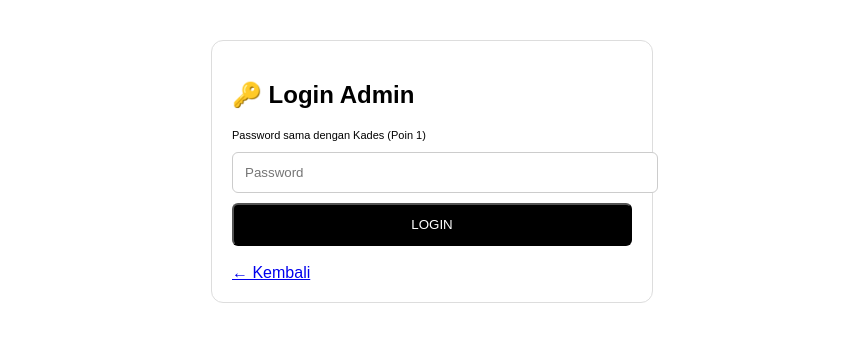
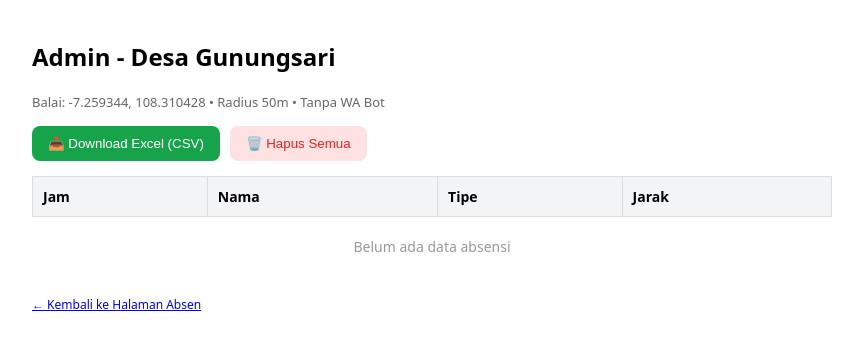
Before and after one commit to desagunungsari207/Absensi-Perangkat, a Next.js app: page /admin in a window 1280 px wide. Shown: the top 350 px of the page, without its empty margins (208-1071 px from the left). Built offline with nearby package versions, Linux system fonts and the light colour scheme.

Commit message:
Update page.js

```diff
--- a/app/admin/page.js
+++ b/app/admin/page.js
@@ -1,109 +1,59 @@
-'use client';
-import { useState, useEffect } from 'react';
-export default function Admin(){
-  const [login, setLogin] = useState(false);
-  const [passInput, setPassInput] = useState('');
-  const [staff, setStaff] = useState([]);
-  const [wifiSSID, setWifiSSID] = useState('CIKA_NANAT');
-  const [jamMasuk, setJamMasuk] = useState('07:30');
-  const [jamPulang, setJamPulang] = useState('15:30');
-  const [toleransi, setToleransi] = useState('15');
-  const [nama, setNama] = useState('');
-  const [wa, setWa] = useState('');
-  const [jabatan, setJabatan] = useState('Perangkat Desa');
-  const [newPass, setNewPass] = useState('');
-  const [nomorKades, setNomorKades] = useState('');
+"use client";
+import { useState, useEffect } from "react";
 
-  useEffect(()=>{
-    setWifiSSID(localStorage.getItem('wifi_desa') || 'CIKA_NANAT');
-    setStaff(JSON.parse(localStorage.getItem('staff_desa') || '[]'));
-    setJamMasuk(localStorage.getItem('jam_masuk') || '07:30');
-    setJamPulang(localStorage.getItem('jam_pulang') || '15:30');
-    setToleransi(localStorage.getItem('toleransi') || '15');
-    setNomorKades(localStorage.getItem('nomor_kades') || '');
-  },[]);
+export default function AdminGunungsari() {
+  const [riwayat, setRiwayat] = useState([]);
 
-  const handleLogin = ()=>{
-    const saved = localStorage.getItem('pass_admin') || 'Ch@dast1936';
-    if(passInput === saved) setLogin(true); else alert('Password salah! Default Ch@dast1936');
-  }
-  const tambahStaff = ()=>{
-    if(!nama || !wa) return alert('Nama & WA wajib');
-    if(staff.length >=10) return alert('Maksimal 10 sesuai rencana');
-    const baru = { id: Date.now(), nama, wa, jabatan };
-    const all = [...staff, baru]; setStaff(all);
-    localStorage.setItem('staff_desa', JSON.stringify(all));
-    alert(`✅ ${nama} ditambah. Total ${all.length}/10`); setNama(''); setWa('');
-  }
-  const hapusStaff = (id)=>{
-    if(!confirm('Hapus?')) return;
-    const all = staff.filter(s=>s.id!==id); setStaff(all);
-    localStorage.setItem('staff_desa', JSON.stringify(all));
-  }
-  const saveWifi = ()=>{ localStorage.setItem('wifi_desa', wifiSSID); alert(`✅ WiFi: ${wifiSSID}`); }
-  const saveJam = ()=>{ localStorage.setItem('jam_masuk', jamMasuk); localStorage.setItem('jam_pulang', jamPulang); localStorage.setItem('toleransi', toleransi); alert(`✅ Jam disimpan`); }
-  const savePass = ()=>{ if(!newPass) return alert('Isi password'); localStorage.setItem('pass_admin', newPass); alert(`✅ Password diganti: ${newPass} (untuk Admin & Kades)`); setNewPass(''); }
-  const saveNomorKades = ()=>{ localStorage.setItem('nomor_kades', nomorKades); alert(`✅ Nomor Kades: ${nomorKades}`); }
-  const broadcast = (mode)=>{
-    const pesan = document.getElementById('pesan_broadcast').value;
-    if(!pesan) return alert('Isi pesan');
-    const apikey = localStorage.getItem('callmebot_apikey') || '';
-    if(mode==='Semua'){
-      if(!apikey) return alert('Isi APIKEY di Setting Bot dulu');
-      staff.forEach(s=>{
-        if(s.wa && apikey){ fetch(`https://api.callmebot.com/whatsapp.php?phone=${s.wa}&text=${encodeURIComponent(pesan)}&apikey=${apikey}`).catch(()=>{}); }
-      });
-      alert(`✅ Broadcast SEMUA ke ${staff.length} perangkat via WA Gratis`);
-    } else {
-      alert(`✅ Broadcast WiFi Only: "${pesan}" (hanya tampil di kantor, sesuai poin 4)`);
-    }
-  }
+  useEffect(() => {
+    const saved = JSON.parse(localStorage.getItem("absensi_gunungsari") || "[]");
+    setRiwayat(saved);
+  }, []);
 
-  if(!login){
-    return (<div style={{padding:20, maxWidth:400, margin:'40px auto', border:'1px solid #ddd', borderRadius:12, fontFamily:'sans-serif', background:'white'}}><h2>🔑 Login Admin</h2><p style={{fontSize:11}}>Password sama dengan Kades (Poin 1)</p><input type="password" value={passInput} onChange={e=>setPassInput(e.target.value)} placeholder="Password" style={{width:'100%', padding:12, borderRadius:6, border:'1px solid #ccc'}}/><button onClick={handleLogin} style={{width:'100%', padding:12, marginTop:10, background:'black', color:'white', borderRadius:6}}>LOGIN</button><br/><br/><a href="/">← Kembali</a></div>)
-  }
+  const downloadCSV = () => {
+    if(riwayat.length === 0) return alert("Belum ada data");
+    let csv = "Tanggal,Nama,Tipe,Jarak\n";
+    riwayat.forEach(r => csv += `"${r.jam}","${r.nama}","${r.tipe}","${r.jarak}m"\n`);
+    const blob = new Blob([csv], { type: "text/csv" });
+    const url = URL.createObjectURL(blob);
+    const a = document.createElement("a");
+    a.href = url;
+    a.download = `Absensi-Gunungsari-${new Date().toLocaleDateString()}.csv`;
+    a.click();
+  };
 
   return (
-    <div style={{padding:15, maxWidth:1000, margin:'0 auto', fontFamily:'sans-serif', background:'#f8fafc'}}>
-      <h2>🏛️ Admin Desa Gunungsari</h2>
-      <p style={{fontSize:12, color:'#64748b'}}>Setting 10 user, notif, semua pengaturan (Poin 3 & 4)</p>
-      <div style={{display:'grid', gridTemplateColumns:'1fr 1fr', gap:15}}>
-        <div style={{background:'white', padding:15, borderRadius:10, border:'1px solid #ddd'}}>
-          <h4>👥 10 User ({staff.length}/10)</h4>
-          <input value={nama} onChange={e=>setNama(e.target.value)} placeholder="Nama" style={{width:'100%', padding:8, marginBottom:6, borderRadius:6, border:'1px solid #ccc'}}/>
-          <input value={wa} onChange={e=>setWa(e.target.value)} placeholder="No WA 62xxxx" style={{width:'100%', padding:8, marginBottom:6, borderRadius:6, border:'1px solid #ccc'}}/>
-          <select value={jabatan} onChange={e=>setJabatan(e.target.value)} style={{width:'100%', padding:8, marginBottom:8, borderRadius:6}}><option>Perangkat Desa</option><option>Sekretaris Desa</option><option>Kades</option><option>Petugas Lapangan</option></select>
-          <button onClick={tambahStaff} style={{width:'100%', padding:10, background:'#16a34a', color:'white', border:0, borderRadius:6, fontWeight:'bold'}}>Tambah Staff</button>
-          <div style={{marginTop:10, fontSize:12, maxHeight:150, overflow:'auto'}}>{staff.map(s=><div key={s.id} style={{display:'flex', justifyContent:'space-between', borderBottom:'1px solid #eee', padding:'6px 0'}}><span>{s.nama} - {s.jabatan}</span><button onClick={()=>hapusStaff(s.id)} style={{background:'#fee2e2', border:0, borderRadius:4, fontSize:10}}>Hapus</button></div>)}</div>
-        </div>
-        <div style={{background:'white', padding:15, borderRadius:10, border:'1px solid #ddd'}}>
-          <h4>📶 WiFi (Poin 1)</h4>
-          <input value={wifiSSID} onChange={e=>setWifiSSID(e.target.value)} style={{width:'100%', padding:8, marginBottom:6, borderRadius:6, border:'1px solid #ccc'}}/>
-          <button onClick={saveWifi} style={{width:'100%', padding:10, background:'#0284c7', color:'white', border:0, borderRadius:6}}>Simpan WiFi</button>
-          <h4 style={{marginTop:15}}>🔑 Ganti Password</h4>
-          <input value={newPass} onChange={e=>setNewPass(e.target.value)} placeholder="Password baru" style={{width:'100%', padding:8, marginBottom:6, borderRadius:6, border:'1px solid #ccc'}}/>
-          <button onClick={savePass} style={{width:'100%', padding:8, background:'black', color:'white', border:0, borderRadius:6}}>Ganti Password Admin & Kades</button>
-          <h4 style={{marginTop:15}}>📱 Nomor Kades</h4>
-          <input value={nomorKades} onChange={e=>setNomorKades(e.target.value)} placeholder="62812xxxx" style={{width:'100%', padding:8, marginBottom:6, borderRadius:6, border:'1px solid #ccc'}}/>
-          <button onClick={saveNomorKades} style={{width:'100%', padding:8, background:'#25D366', color:'white', border:0, borderRadius:6}}>Simpan Nomor Kades</button>
-        </div>
-        <div style={{background:'white', padding:15, borderRadius:10, border:'1px solid #ddd'}}>
-          <h4>⏰ Jam Kerja</h4>
-          <div style={{display:'flex', gap:8}}><div style={{flex:1}}><label style={{fontSize:11}}>Masuk</label><input type="time" value={jamMasuk} onChange={e=>setJamMasuk(e.target.value)} style={{width:'100%', padding:8, borderRadius:6, border:'1px solid #ccc'}}/></div><div style={{flex:1}}><label style={{fontSize:11}}>Pulang</label><input type="time" value={jamPulang} onChange={e=>setJamPulang(e.target.value)} style={{width:'100%', padding:8, borderRadius:6, border:'1px solid #ccc'}}/></div></div>
-          <input type="number" value={toleransi} onChange={e=>setToleransi(e.target.value)} placeholder="Toleransi menit" style={{width:'100%', padding:8, borderRadius:6, border:'1px solid #ccc', marginTop:6}}/>
-          <button onClick={saveJam} style={{width:'100%', padding:10, marginTop:8, background:'black', color:'white', border:0, borderRadius:6}}>Simpan Jam</button>
-        </div>
-        <div style={{background:'white', padding:15, borderRadius:10, border:'1px solid #ddd'}}>
-          <h4>📢 Broadcast WA (Poin 4)</h4>
-          <textarea id="pesan_broadcast" placeholder="Kerja Bakti besok jam 07:00..." style={{width:'100%', height:70, padding:8, borderRadius:6, border:'1px solid #ccc'}}></textarea>
-          <div style={{display:'flex', gap:8, marginTop:8}}>
-            <button onClick={()=>broadcast('WiFi Only')} style={{flex:1, padding:10, background:'#fbbf24', border:0, borderRadius:6, fontSize:11, fontWeight:'bold'}}>📶 WiFi Only</button>
-            <button onClick={()=>broadcast('Semua')} style={{flex:1, padding:10, background:'#16a34a', color:'white', border:0, borderRadius:6, fontSize:11, fontWeight:'bold'}}>📱 Semua</button>
-          </div>
-          <a href="/setting-bot" style={{fontSize:11, display:'block', marginTop:10, textAlign:'center'}}>⚙️ Setting Bot WA Gratis →</a>
-        </div>
+    <div style={{ maxWidth: 800, margin: "0 auto", padding: 20, fontFamily: "system-ui" }}>
+      <h2>Admin - Desa Gunungsari</h2>
+      <p style={{ fontSize: 13, color: "#666" }}>Balai: -7.259344, 108.310428 • Radius 50m • Tanpa WA Bot</p>
+
+      <div style={{ display: "flex", gap: 10, margin: "15px 0" }}>
+        <button onClick={downloadCSV} style={{ padding: "10px 16px", background: "#16a34a", color: "white", border: 0, borderRadius: 8 }}>📥 Download Excel (CSV)</button>
+        <button onClick={()=>{ if(confirm("Hapus semua data absensi?")) { localStorage.removeItem("absensi_gunungsari"); setRiwayat([]); } }} style={{ padding: "10px 16px", background: "#fee2e2", color: "#dc2626", border: 0, borderRadius: 8 }}>🗑️ Hapus Semua</button>
       </div>
-      <br/><div style={{display:'flex', gap:10}}><a href="/" style={{flex:1, textAlign:'center', padding:12, background:'#e5e7eb', borderRadius:8, textDecoration:'none', color:'#000'}}>← Absen</a><a href="/kades" style={{flex:1, textAlign:'center', padding:12, background:'black', color:'white', borderRadius:8, textDecoration:'none'}}>📊 Rekap Kades</a></div>
+
+      <table style={{ width: "100%", borderCollapse: "collapse", fontSize: 14 }}>
+        <thead>
+          <tr style={{ background: "#f3f4f6", textAlign: "left" }}>
+            <th style={{ padding: 10, border: "1px solid #ddd" }}>Jam</th>
+            <th style={{ padding: 10, border: "1px solid #ddd" }}>Nama</th>
+            <th style={{ padding: 10, border: "1px solid #ddd" }}>Tipe</th>
+            <th style={{ padding: 10, border: "1px solid #ddd" }}>Jarak</th>
+          </tr>
+        </thead>
+        <tbody>
+          {riwayat.length === 0 && <tr><td colSpan={4} style={{ padding: 20, textAlign: "center", color: "#999" }}>Belum ada data absensi</td></tr>}
+          {riwayat.map((r,i)=> (
+            <tr key={i}>
+              <td style={{ padding: 10, border: "1px solid #eee" }}>{r.jam}</td>
+              <td style={{ padding: 10, border: "1px solid #eee" }}><b>{r.nama}</b></td>
+              <td style={{ padding: 10, border: "1px solid #eee" }}><span style={{ padding: "2px 8px", borderRadius: 10, background: r.tipe==="MASUK" ? "#dcfce7" : "#fee2e2" }}>{r.tipe}</span></td>
+              <td style={{ padding: 10, border: "1px solid #eee" }}>{r.jarak}m</td>
+            </tr>
+          ))}
+        </tbody>
+      </table>
+
+      <p style={{ marginTop: 20, fontSize: 12 }}><a href="/">← Kembali ke Halaman Absen</a></p>
     </div>
-  )
+  );
 }
```
